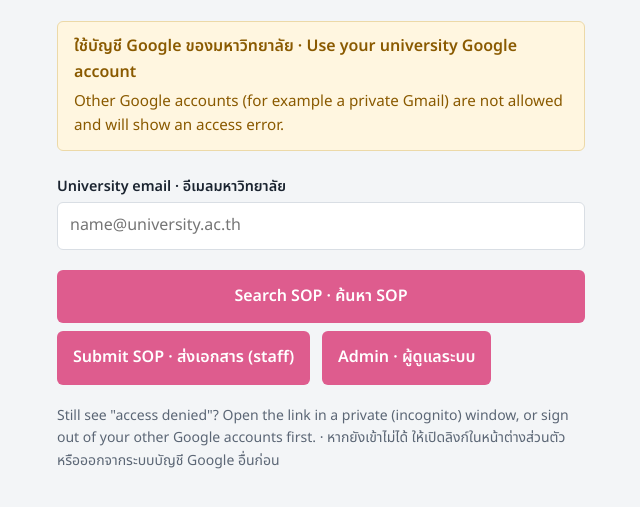
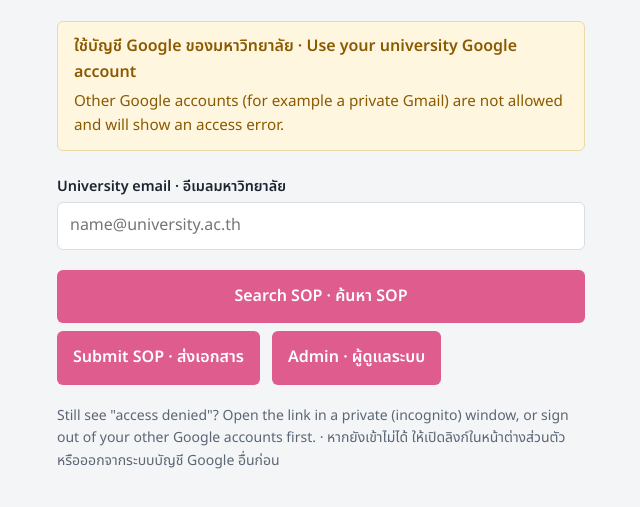
Before and after one commit to CUVET-NPC/SOP-landing-page, a plain HTML site: page index.html in a window 1280 px wide. Shown: the part 117-624 px from the top of the page, without its empty margins (319-959 px from the left). Drawn offline with Linux system fonts and the light colour scheme.

Commit message:
Update index.html

```diff
--- a/index.html
+++ b/index.html
@@ -81,7 +81,7 @@
   <nav>
     <a data-page="">Search SOP · ค้นหา SOP</a>
     <div class="button-row">
-      <a class="alt" data-page="submit">Submit SOP · ส่งเอกสาร (staff)</a>
+      <a class="alt" data-page="submit">Submit SOP · ส่งเอกสาร</a>
       <a class="alt" data-page="admin">Admin · ผู้ดูแลระบบ</a>
     </div>
   </nav>
```
